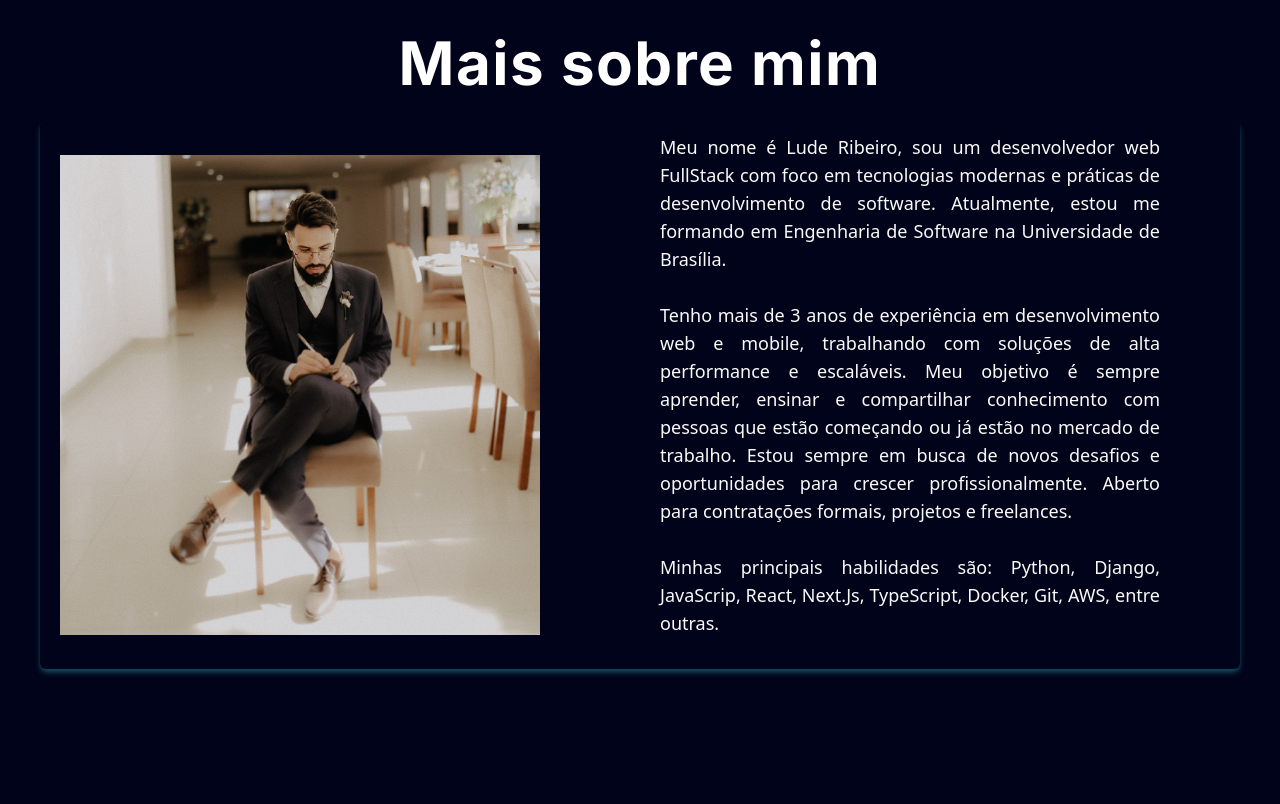
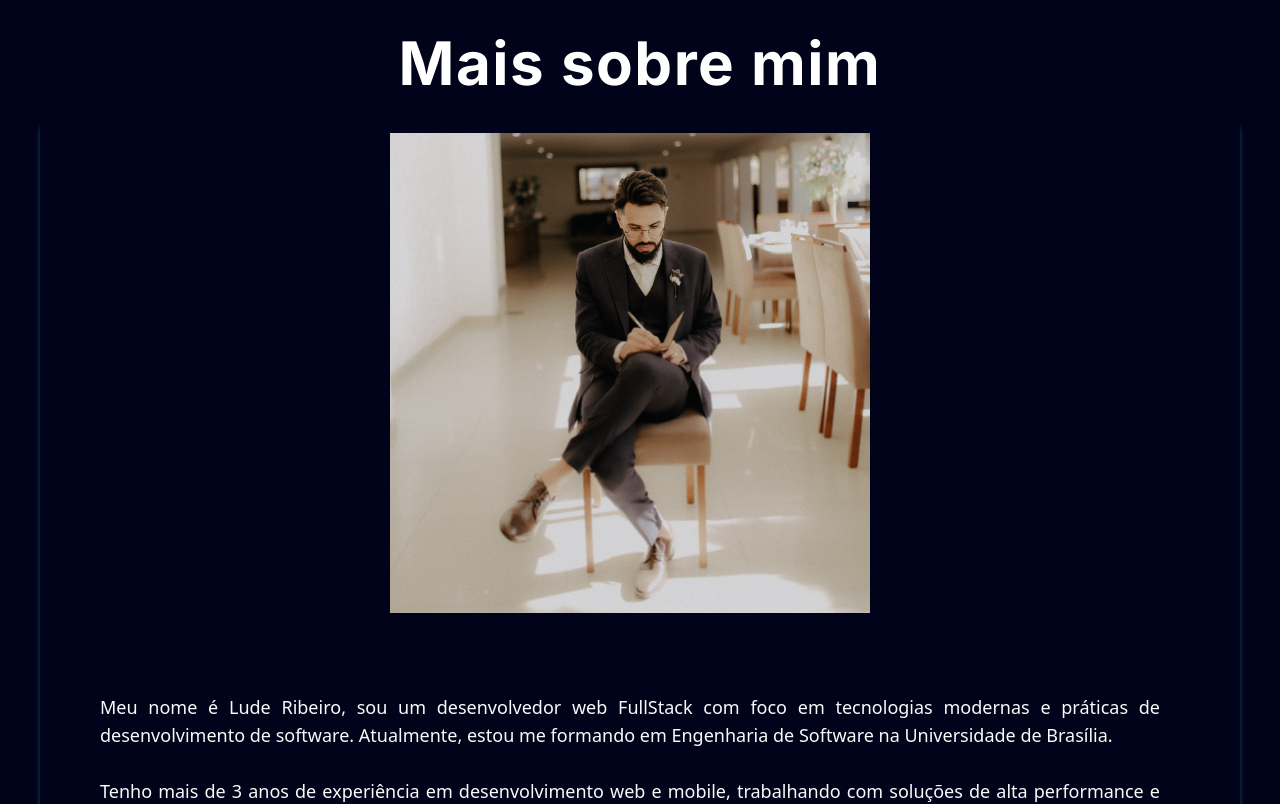
Before and after one commit to luderibeiro/portfolio-lude_ribeiro, a Next.js app: page / in a window 1280 px wide. Shown: the part 1160-1964 px from the top of the page. Built offline with nearby package versions, Linux system fonts and the light colour scheme.

Commit message:
Minor fixes and update whatsapp and resume.

```diff
--- a/components/About.tsx
+++ b/components/About.tsx
@@ -9,14 +9,14 @@ export const About = () => {
                     className="text-center text-[40px] md:text5xl lg:text-6xl"
                     words="Mais sobre mim"
                 />
-                <div className="flex flex-row w-full py-3 px-5 pr-10 gap-20 align-middle justify-center items-center rounded-md shadow-md shadow-cyan-900">
+                <div className="flex flex-col w-full py-3 px-5 pr-10 gap-20 align-middle justify-center items-center rounded-md shadow-md shadow-cyan-900">
                     <img
                         src="/profile.jpg"
                         width={480}
                         height={480}
                         alt="Foto de perfil"
                     />
-                    <p className="font-light font-sans text-justify text-lg md:text-l lg:text-l md:pb-5 right-0 px-10">
+                    <p className="font-light font-sans text-justify text-md sm:text-sm md:text-sm lg:text-lg pb-5 right-0 px-10">
                         Meu nome é Lude Ribeiro, sou um desenvolvedor web
                         FullStack com foco em tecnologias modernas e práticas de
                         desenvolvimento de software. Atualmente, estou me
--- a/components/ui/MagicButton.tsx
+++ b/components/ui/MagicButton.tsx
@@ -20,8 +20,14 @@ const MagicButton = ({
             onClick={handleClick}
         >
             <span
-                className="absolute inset-[-1000%] animate-[spin_2s_linear_infinite]
-            bg-[conic-gradient(from_90deg_at_50%_50%,#E2CBFF_0%,#393BB2_50%,#E2CBFF_100%)]"
+                className="absolute inset-0
+            bg-[conic-gradient(from_90deg_at_50%_50%,#E2CBFF_0%,#393BB2_50%,#E2CBFF_100%)] animate-[spin_2s_linear_infinite]
+            will-change-transform"
+                style={{
+                    WebkitMaskImage:
+                        "-webkit-radial-gradient(circle, white, black)",
+                    maskImage: "radial-gradient(circle, white, black)",
+                }}
             />
             <span
                 className={`inline-flex h-full w-full cursor-pointer items-center justify-center
--- a/data/index.ts
+++ b/data/index.ts
@@ -117,7 +117,7 @@ export const socialMedia = [
     {
         id: 2,
         img: "/wha.svg",
-        href: "https://wa.me/5561982117673",
+        href: "https://wa.me/5561991139963",
     },
     {
         id: 3,
```
Also changed, not shown: 1 other file (tests, documents, lock files or other folders).
